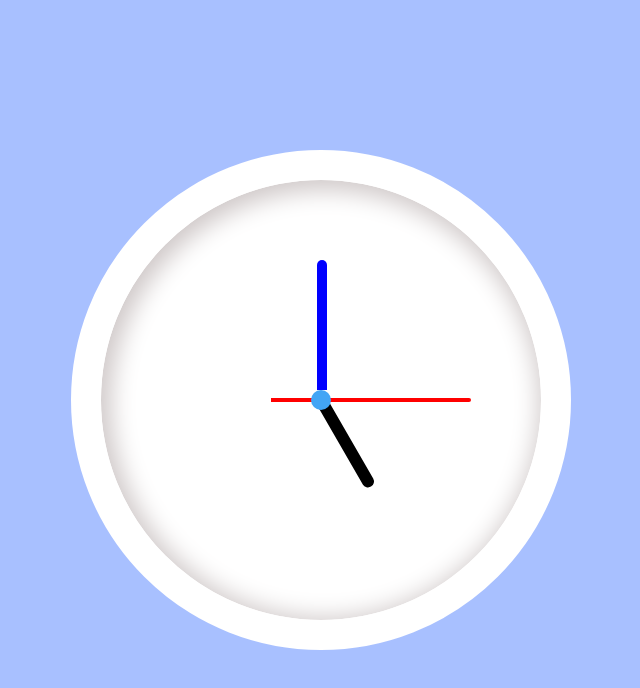
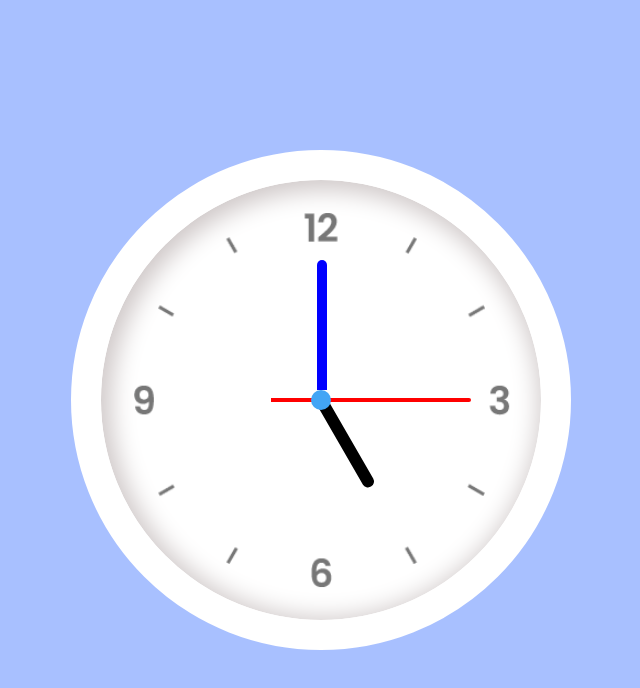
Before and after one commit to ysam020/Javascript, a plain HTML site: page analogue-clock.html in a window 1280 px wide. Shown: the whole page, without its empty margins (319-959 px from the left). Drawn offline with Linux system fonts and the light colour scheme.

Commit message:
fixed images

```diff
--- a/analogue-clock.css
+++ b/analogue-clock.css
@@ -18,7 +18,7 @@ body {
     justify-content: center;
     height:250px;
     width:250px;
-    background:url('../images/clock.png') white;
+    background:url('./clock.png') white;
     background-size: cover;
     border-radius: 50%;
     box-shadow: inset 2px 2px 12px 3px #cfc8c8;
```
